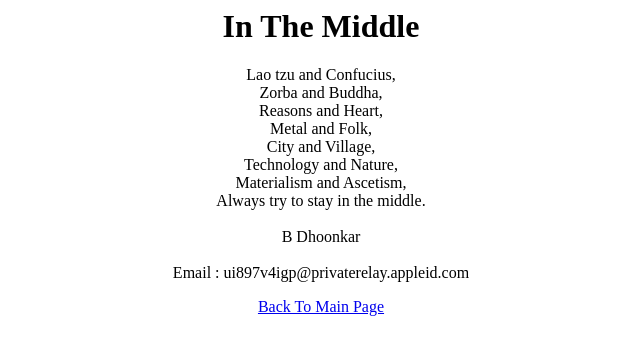
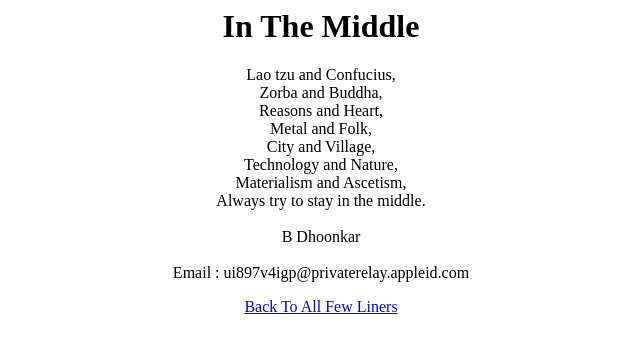
Before and after one commit to TakeitegWorkhard/takeiteg-workhard, a plain HTML site: page in_the_middle.html in a window 1280 px wide. Shown: the full height of the page, 319-959 px from the left. Drawn offline with Linux system fonts and the light colour scheme.

Commit message:
new changes

```diff
--- a/in_the_middle.html
+++ b/in_the_middle.html
@@ -15,5 +15,5 @@ Always try to stay in the middle.
     <br>
     Email : ui897v4igp@privaterelay.appleid.com
 </p>
-<p><a href="index.html">Back To Main Page</a></p>
+<p><a href="index.html">Back To All Few Liners</a></p>
     </body>
```
Also changed, not shown: Texts_and_Thoughts.html (+1 -1 lines), index.html (+0 -1 lines), zeroes_and_ones.html (+1 -1 lines).
